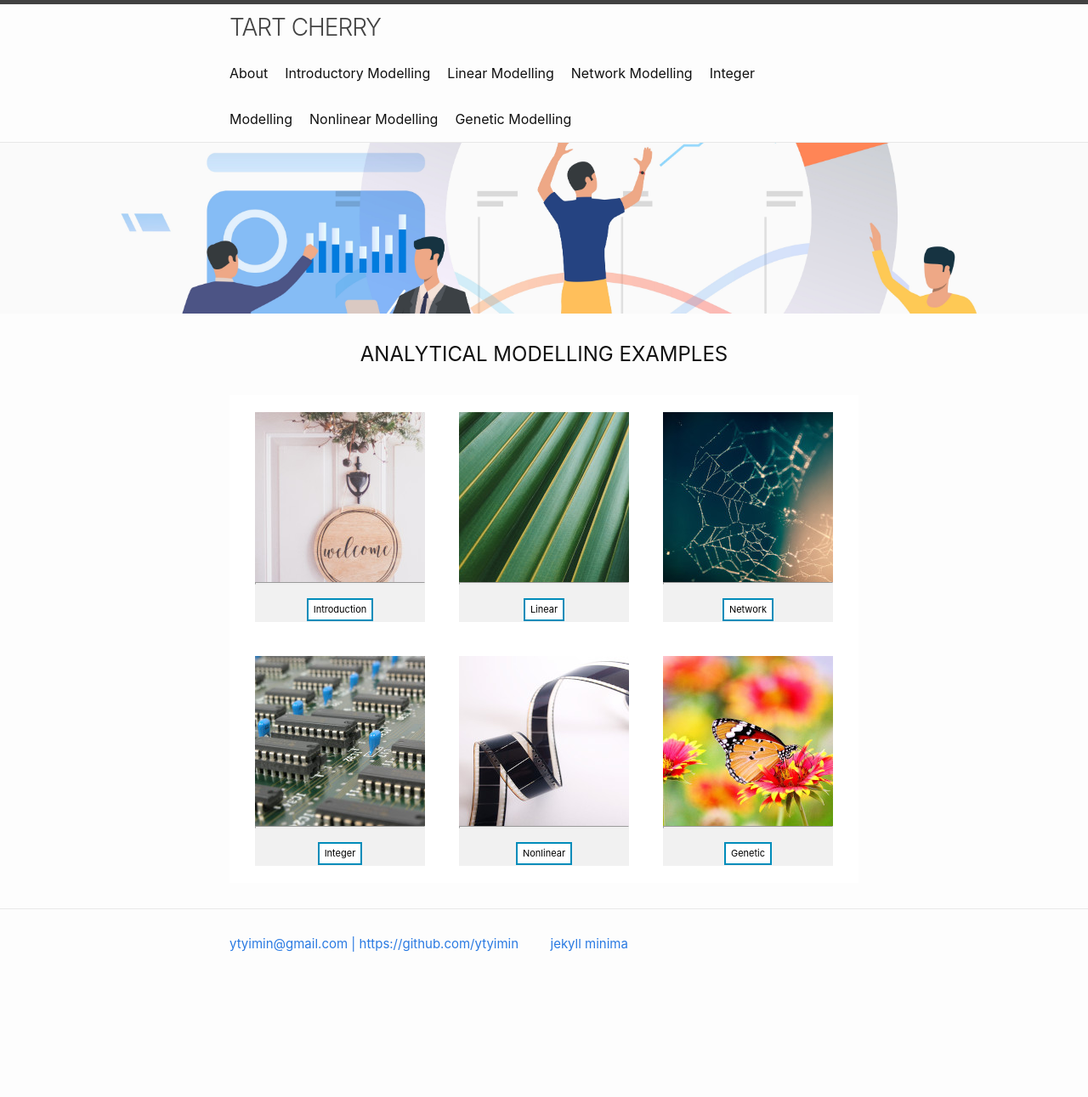
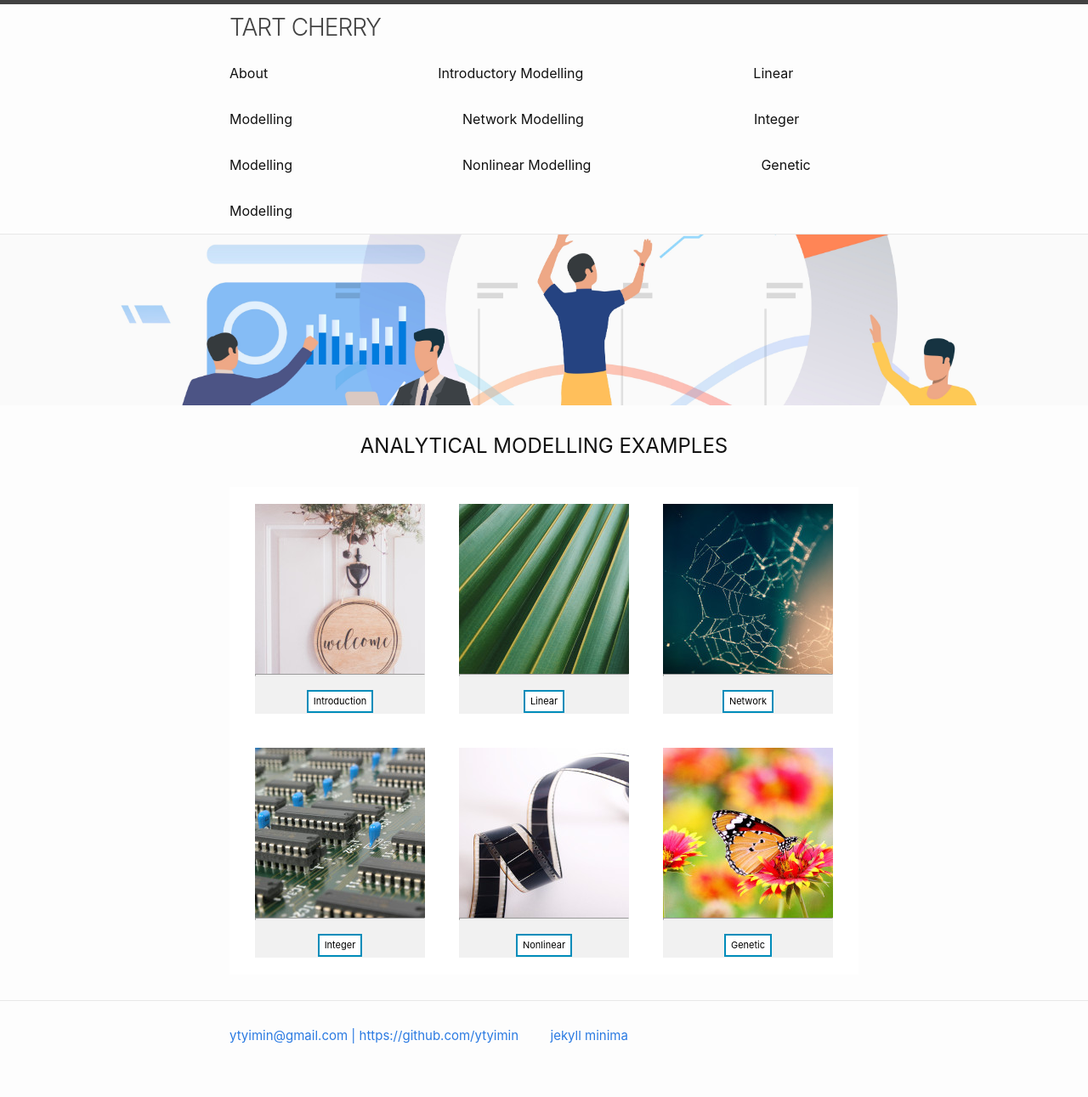
Before and after one commit to ytyimin/tart-cherry, a Jekyll site: the page built from index.markdown, in a window 1280 px wide. Shown: the whole page at 85% size. Built offline with Jekyll 4.4.1, drawn with Linux system fonts in a browser that asks for light colours; before the commit the page ends 1183 px from its top, so only the background shows below that.

Commit message:
Update _layout.scss

```diff
--- a/_sass/minima/_layout.scss
+++ b/_sass/minima/_layout.scss
@@ -109,7 +109,7 @@
       padding: 0;
 
       &:not(:last-child) {
-        margin-right: 20px;
+        margin-right: 200px;
       }
       margin-left: auto;
     }
```
